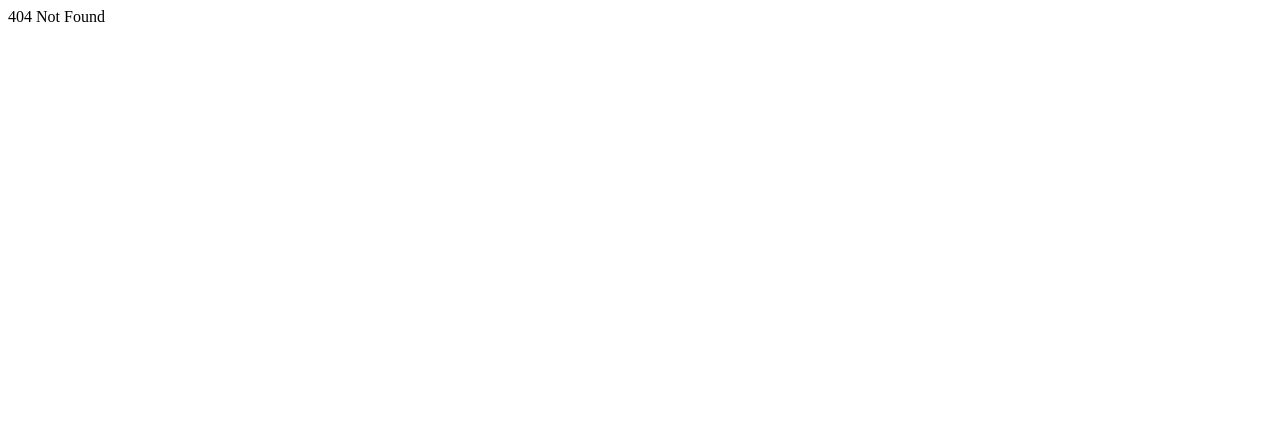
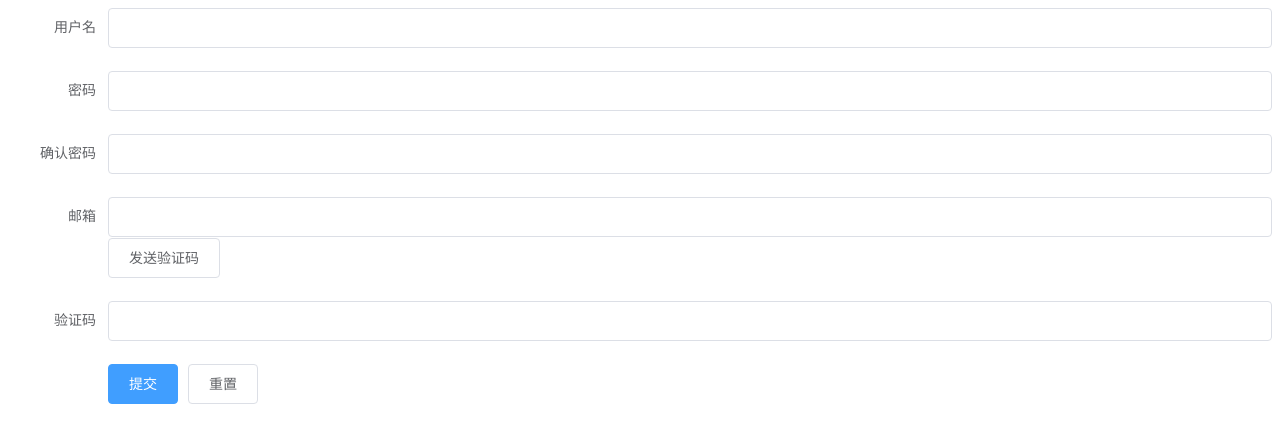
Before and after one commit to DayDreumer/Mark-It-Down, a Vue app: page /register in a window 1280 px wide. Before the commit this address had no page. Shown: the top 442 px of the page. Built offline with nearby package versions, Linux system fonts and the light colour scheme.

Commit message:
finish the Login function

```diff
--- a/src/main.js
+++ b/src/main.js
@@ -4,11 +4,16 @@ import router from './router'
 import store from './store'
 import ElementUI from 'element-ui'
 import VueRouter from 'vue-router'
+import axios from "axios"
+import qs from 'qs'
 import 'element-ui/lib/theme-chalk/index.css';
 
 Vue.config.productionTip = false
+Vue.prototype.$axios = axios;
 Vue.use(VueRouter);
 Vue.use(ElementUI);
+// var axios = require('axios')
+axios.defaults.baseURL = "http://10.128.224.113:8008/api"
 
 new Vue({
   el: '#app',
--- a/src/router/index.js
+++ b/src/router/index.js
@@ -6,6 +6,9 @@ import MomentDeliver from '../views/Moment/MomentDeliver'
 import MomentFollow from '../views/Moment/MomentFollow'
 import NotFound from '../views/NotFound'
 import MyDocument from '../views/PersonalCenter/MyDocument'
+import Blog from '../views/User/Blog'
+import ClassSchedule from '../views/User/ClassSchedule'
+import Register from '../views/Register'
 
 Vue.use(VueRouter)
 
@@ -14,13 +17,19 @@ const router = new VueRouter({
   routes : [
     {
       path: '/',
-      redirect: '/login'
+      redirect: '/Home'
     },
     {
       // 登录页
       path:'/login',
       name:'Login',
       component: Login
+    },
+    {
+      // 注册页
+      path:'/register',
+      name:'Register',
+      component:Register
     },
     {
       // 主页
@@ -46,6 +55,18 @@ const router = new VueRouter({
           path: '/PersonalCenter/Mydocument',
           name: 'MyDocument',
           component: MyDocument
+        },
+        {
+          // 我的博客
+          path: '/User/Blog',
+          name: 'Blog',
+          component: Blog
+        },
+        {
+          // 我的课程表
+          path: '/User/ClassSchedule',
+          name: 'ClassSchedule',
+          component: ClassSchedule
         }
 
       ]
--- a/src/views/Home.vue
+++ b/src/views/Home.vue
@@ -34,31 +34,29 @@
       <el-container>
         <el-header style="text-align: right; font-size: 8px">
           <el-row :gutter="20">
-            <el-col :span="1"><el-button type="text">首页</el-button></el-col>
-            <el-col :span="1"><el-button type="text">博客</el-button></el-col>
-            <el-col :span="1"><el-button type="text">分享</el-button></el-col>
-            <el-col :span="6" :offset="6"
-              ><el-input
-                placeholder="搜索"
-                prefix-icon="el-icon-search"
-                v-model="input"
-              >
-              </el-input
-            ></el-col>
-            <el-col :span="3"
-              ><el-button type="primary" icon="el-icon-user" circle></el-button
-            ></el-col>
             <el-col :span="2"
-              ><span>{{ username }}</span>
-            </el-col>
-            <el-button-group>
+              ><el-button type="text" @click="toHome()">首页</el-button></el-col
+            >
+            <el-col :span="2"
+              ><el-button type="text" @click="toBlog()">博客</el-button></el-col
+            >
+            <el-col :span="2"
+              ><el-button type="text" @click="toSchedule()"
+                >课表</el-button
+              ></el-col
+            >
+            <el-col :span="8" v-if='isLogin'
+              ><el-button type="primary" icon="el-icon-user" circle>
+                </el-button>
+                <span>{{ $route.params.form.username }}</span>
+                </el-col>
+            <el-button-group v-if="!isLogin">
               <el-button type="primary" @click="toLogin">登录</el-button>
-              <el-button type="primary">注册</el-button>
+              <el-button type="primary" @click="toRegister">注册</el-button>
             </el-button-group>
           </el-row>
-          <!-- <el-button type="text">我的文章</el-button>
-          <el-button type="primary" icon="el-icon-user" circle></el-button> -->
         </el-header>
+
 
         <el-main>
           <router-view />
@@ -71,28 +69,61 @@
 <script>
 export default {
   name: "Home",
-  props: ["name"],
+  props: ["form"],
   data() {
     return {
-      username: 'admin', //$route.params.form.name
-
+      isLogin: false, //$route.params.form.name
     };
   },
   methods: {
+    // 跳转到登录界面
     toLogin() {
       this.$router.push("/login");
     },
+    // 跳转到注册界面
+    toRegister(){
+      this.$router.push("/register");
+    },
+    // 跳转到课程表界面
+    toSchedule() {
+      this.$router.push("/User/ClassSchedule");
+    },
+    // 跳转到博客界面
+    toBlog() {
+      this.$router.push("/User/Blog");
+    },
+    // 跳转回主界面
+    toHome() {
+      this.$router.push("/Home");
+    },
+    put(){
+      var val = this.$route.params.form;
+      console.log(val);
+    }
   },
+  mounted(){
+    let datalist = JSON.parse(JSON.stringify(this.$route.params.form));
+    console.log(datalist.username);
+    if (datalist != null){
+        this.isLogin = true
+    }
+    // this.username = datalist.name;
+    // var _name = this.username.Getter('name');
+    // console.log(_name);
+  }
 };
 </script>
 
 <style lang="scss" scoped>
 .el-header {
-  background-color: #b3c0d1;
-  color: rgb(99, 99, 99);
+  background-color: rgb(128, 128, 255);
+  color: rgb(255, 255, 255);
   line-height: 60px;
 }
 .el-aside {
   color: #333;
 }
+.el-button {
+  color: white;
+}
 </style>
--- a/src/views/Login.vue
+++ b/src/views/Login.vue
@@ -1,12 +1,12 @@
 <template>
   <div>
     <el-form ref="form" :model="form" :rules="rules" class="login-box">
-      <h3 class="login-title">欢迎登陆</h3>
-      <el-form-item label="账号" prop="name">
+      <h3 class="login-title">欢迎登录</h3>
+      <el-form-item label="账号" prop="username">
         <el-input
           type="text"
           placeholder="请输入用户名"
-          v-model="form.name"
+          v-model="form.username"
         ></el-input>
       </el-form-item>
       <el-form-item label="密码" prop="password">
@@ -17,25 +17,25 @@
         ></el-input>
       </el-form-item>
       <el-form-item>
-        <el-button type="primary" @click="submitForm('form')">登录</el-button>
-        <el-button type="primary" @click="submitForm('form')">注册</el-button>
+        <el-button type="primary" @click="toLogin('form')">登录</el-button>
       </el-form-item>
     </el-form>
   </div>
+
 </template>
 
 <script>
-var that = this;
 export default {
   name: "Login",
   data() {
     return {
+      receive_msg:[],
       form: {
-        name: '',
+        username: '',
         password: '',
       },
       rules: {
-        name: [
+        username: [
           {
             required: true,
             message: '请输入用户名',
@@ -53,13 +53,18 @@ export default {
     };
   },
   methods: {
-    submitForm(formName) {
+    toLogin(formName) {
       var form = this._data.form;
+      console.log(this);
       this.$refs[formName].validate((valid) => {
         if (valid) {
-          alert("submit!");
           console.log(form);
-          // username = this._data.form.name;
+          this.$axios.post("/login",{
+           username:form.username,
+           password:form.password
+          }).then( res => {
+         console.log(res);
+        })
           this.$router.push({name:'Home',params:{form}});
         } else {
           alert("用户名或密码错误")
@@ -69,7 +74,6 @@ export default {
     },
   },
   created(){
-    var that = this;
   }
 };
 </script>
--- /dev/null
+++ b/src/views/Register.vue
@@ -0,0 +1,120 @@
+<template>
+  <div>
+    <el-form
+      :model="ruleForm"
+      status-icon
+      :rules="rules"
+      ref="ruleForm"
+      label-width="100px"
+      class="demo-ruleForm"
+    >
+    <el-form-item label="用户名" prop="username">
+        <el-input
+          type="text"
+          v-model="ruleForm.username"
+          autocomplete="off"
+        ></el-input>
+      </el-form-item>
+      <el-form-item label="密码" prop="pass">
+        <el-input
+          type="password"
+          v-model="ruleForm.pass"
+          autocomplete="off"
+        ></el-input>
+      </el-form-item>
+      <el-form-item label="确认密码" prop="checkPass">
+        <el-input
+          type="password"
+          v-model="ruleForm.checkPass"
+          autocomplete="off"
+        ></el-input>
+      </el-form-item>
+      <el-form-item label="邮箱" prop="email">
+        <el-input
+          type="text"
+          v-model="ruleForm.email"
+          autocomplete="off"
+        ></el-input><el-button>发送验证码</el-button>
+      </el-form-item>
+      <el-form-item label="验证码" prop="veri_code">
+        <el-input v-model="ruleForm.veri_code"></el-input>
+      </el-form-item>
+      <el-form-item>
+        <el-button type="primary" @click="toRegister('ruleForm')"
+          >提交</el-button
+        >
+        <el-button @click="resetForm('ruleForm')">重置</el-button>
+      </el-form-item>
+    </el-form>
+  </div>
+</template>
+
+<script>
+export default {
+  name: "Register",
+  data() {
+      var validateUserName = (rule, value, callback) => {
+      if (value === "") {
+        callback(new Error("请输入用户名"));
+      }
+    };
+    var validatePass = (rule, value, callback) => {
+      if (value === "") {
+        callback(new Error("请输入密码"));
+      } else {
+        if (this.ruleForm.checkPass !== "") {
+          this.$refs.ruleForm.validateField("checkPass");
+        }
+        callback();
+      }
+    };
+    var validatePass2 = (rule, value, callback) => {
+      if (value === "") {
+        callback(new Error("请再次输入密码"));
+      } else if (value !== this.ruleForm.pass) {
+        callback(new Error("两次输入密码不一致!"));
+      } else {
+        callback();
+      }
+    };
+    var validateEmail = (rule, value, callback) => {
+      if (value === "") {
+        callback(new Error("请输入邮箱"));
+      }
+    };
+    return {
+      ruleForm: {
+        username:"",
+        pass: "",
+        checkPass: "",
+        email:"",
+        veri_code: "",
+      },
+      rules: {
+        username: [{ validator: validateUserName, trigger: "blur"}],
+        pass: [{ validator: validatePass, trigger: "blur" }],
+        checkPass: [{ validator: validatePass2, trigger: "blur" }],
+        email: [{ validator: validateEmail, trigger: "blur"}]
+      },
+    };
+  },
+  methods: {
+    toRegister(formName) {
+      this.$refs[formName].validate((valid) => {
+        if (valid) {
+          alert("submit!");
+        } else {
+          console.log("error submit!!");
+          return false;
+        }
+      });
+    },
+    resetForm(formName) {
+      this.$refs[formName].resetFields();
+    },
+  },
+};
+</script>
+
+<style lang="scss" scoped>
+</style>
--- /dev/null
+++ b/src/views/User/Blog.vue
@@ -0,0 +1,15 @@
+<template>
+    <div>
+        这是博客
+    </div>
+</template>
+
+<script>
+    export default {
+        name: 'Blog'
+    }
+</script>
+
+<style lang="scss" scoped>
+
+</style>
--- /dev/null
+++ b/src/views/User/ClassSchedule.vue
@@ -0,0 +1,15 @@
+<template>
+    <div>
+        这是课表
+    </div>
+</template>
+
+<script>
+    export default {
+        name:'ClassSchedule'
+    }
+</script>
+
+<style lang="scss" scoped>
+
+</style>
```
Also changed, not shown: src/components/Axios_test.vue (added, +46 -0 lines).
